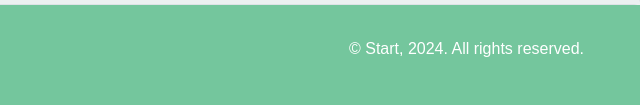
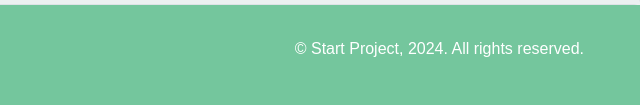
Before and after one commit to SergiyKonrad/My_SCSS_figma_project, a plain HTML site: page index.html in a window 1280 px wide. Shown: the part 3304-3409 px from the top of the page, 640-1280 px from the left. Drawn offline with nearby package versions, Linux system fonts and the light colour scheme.

Commit message:
Start Project footer

```diff
--- a/index.html
+++ b/index.html
@@ -275,7 +275,7 @@
         <a href="#"><img src="./images/Group-39YpuTube_footer_logo.png" alt="YouTube"></a>
       </div>
       <div class="footer-content">
-        <p>&copy; Start, 2024. All rights reserved.</p>
+        <p>&copy; Start Project, 2024. All rights reserved.</p>
       </div>
     </div>
   </footer>
```
